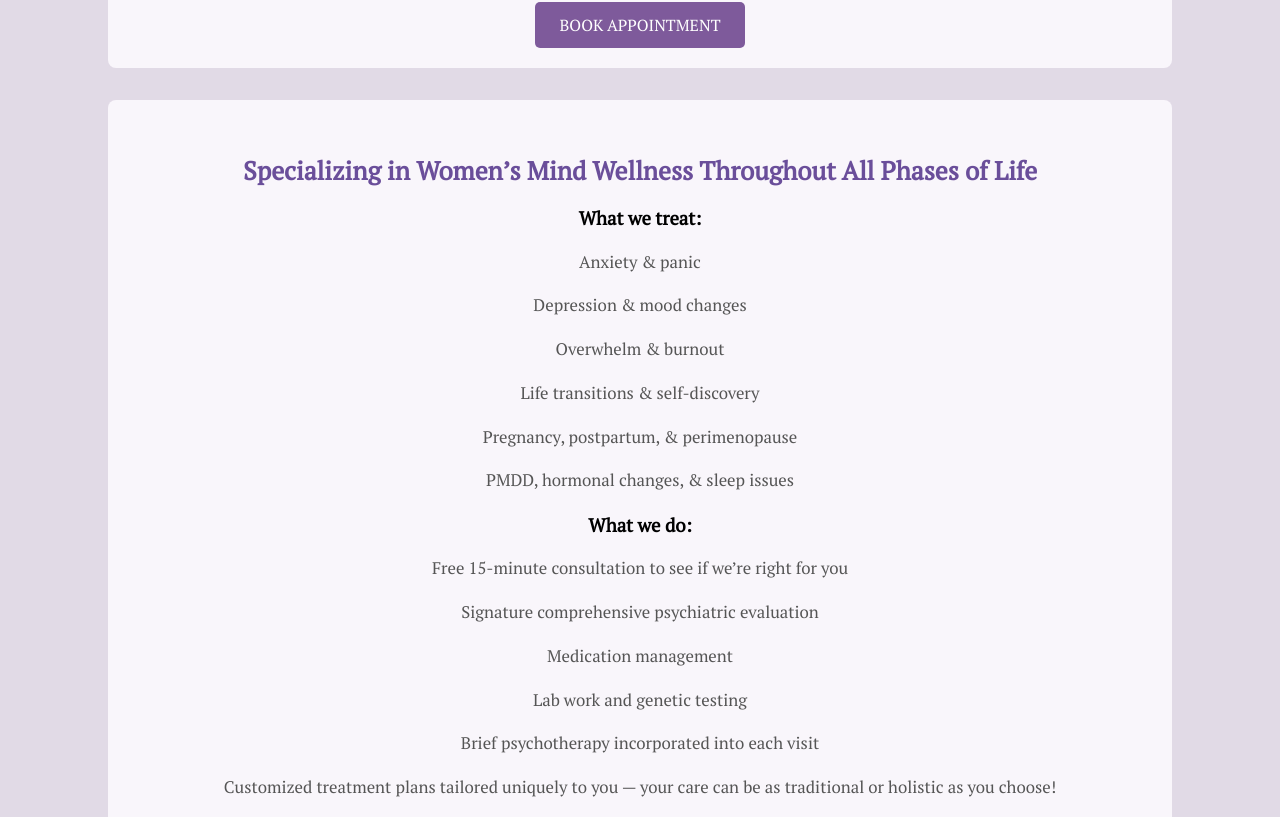
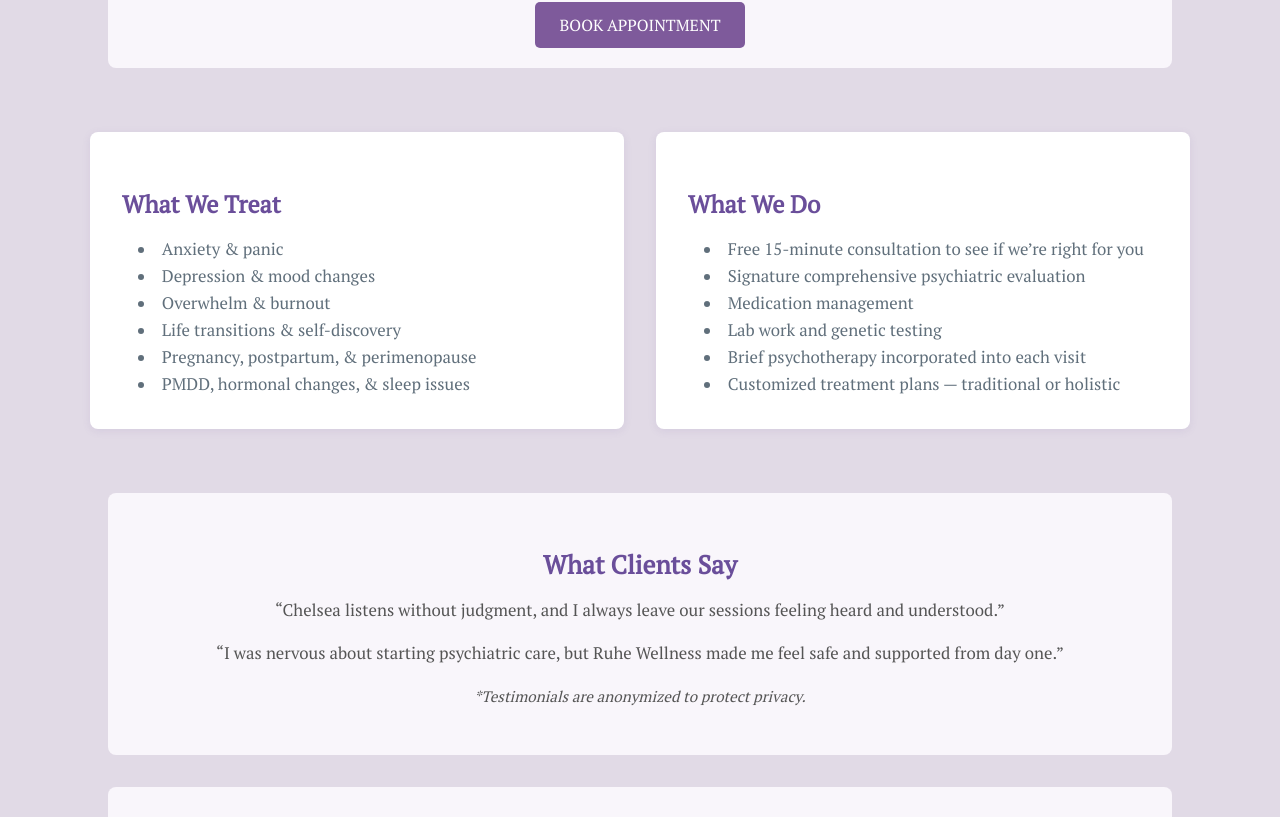
Before and after one commit to jacobstonelake/ruhewellness.com, a React app in the folder frontend/: page / in a window 1280 px wide. Shown: the part 1223-2040 px from the top of the page. Built offline with nearby package versions, Linux system fonts and the light colour scheme; no server answers; a web font is replaced by a local one.

Commit message:
Update layout

```diff
--- a/frontend/src/pages/Home.css
+++ b/frontend/src/pages/Home.css
@@ -110,6 +110,44 @@
   font-size: 1.05rem;
 }
 
+.home-highlight {
+  display: grid;
+  grid-template-columns: 1fr 1fr;
+  gap: 2rem;
+  margin: 3rem auto;
+  max-width: 1100px;
+  padding: 1rem;
+}
+
+.highlight-card {
+  background-color: #ffffff;
+  border-radius: 8px;
+  padding: 2rem;
+  box-shadow: 0 2px 8px rgba(106, 78, 154, 0.1);
+  text-align: left;
+}
+
+.highlight-card h3 {
+  font-size: 1.5rem;
+  color: #6A4E9A;
+  margin-bottom: 1rem;
+}
+
+.highlight-card ul {
+  list-style: disc inside;
+  color: #606f7b;
+  font-size: 1.05rem;
+  line-height: 1.6;
+  padding-left: 1rem;
+}
+
+@media (max-width: 767px) {
+  .home-highlight {
+    grid-template-columns: 1fr;
+  }
+}
+
+
 /* Phone Section */
 .phone-number {
   font-size: 1.4rem;
--- a/frontend/src/pages/Home.js
+++ b/frontend/src/pages/Home.js
@@ -51,25 +51,30 @@ const Home = () => (
     </section>
 
     {/* Specialties Section */}
-    <section className="info-section">
-      <h2>Specializing in Women’s Mind Wellness Throughout All Phases of Life</h2>
-
-      <h3>What we treat:</h3>
-      <p>Anxiety &amp; panic</p>
-      <p>Depression &amp; mood changes</p>
-      <p>Overwhelm &amp; burnout</p>
-      <p>Life transitions &amp; self-discovery</p>
-      <p>Pregnancy, postpartum, &amp; perimenopause</p>
-      <p>PMDD, hormonal changes, &amp; sleep issues</p>
-
-      <h3>What we do:</h3>
-      <p>Free 15-minute consultation to see if we’re right for you</p>
-      <p>Signature comprehensive psychiatric evaluation</p>
-      <p>Medication management</p>
-      <p>Lab work and genetic testing</p>
-      <p>Brief psychotherapy incorporated into each visit</p>
-      <p>Customized treatment plans tailored uniquely to you — your care can be as traditional or holistic as you choose!</p>
-    </section>
+      <section className="home-highlight">
+        <div className="highlight-card">
+          <h3>What We Treat</h3>
+          <ul>
+            <li>Anxiety & panic</li>
+            <li>Depression & mood changes</li>
+            <li>Overwhelm & burnout</li>
+            <li>Life transitions & self-discovery</li>
+            <li>Pregnancy, postpartum, & perimenopause</li>
+            <li>PMDD, hormonal changes, & sleep issues</li>
+          </ul>
+        </div>
+        <div className="highlight-card">
+          <h3>What We Do</h3>
+          <ul>
+            <li>Free 15-minute consultation to see if we’re right for you</li>
+            <li>Signature comprehensive psychiatric evaluation</li>
+            <li>Medication management</li>
+            <li>Lab work and genetic testing</li>
+            <li>Brief psychotherapy incorporated into each visit</li>
+            <li>Customized treatment plans — traditional or holistic</li>
+          </ul>
+        </div>
+      </section>
 
     {/* Testimonials Section */}
     <section className="info-section">
```
